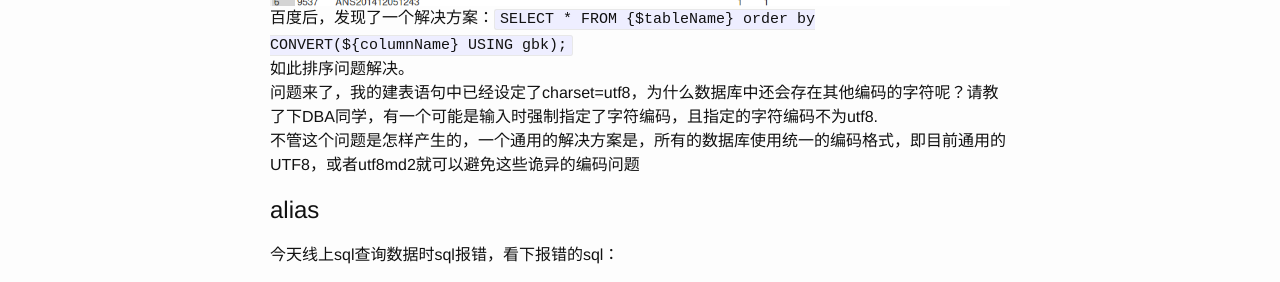
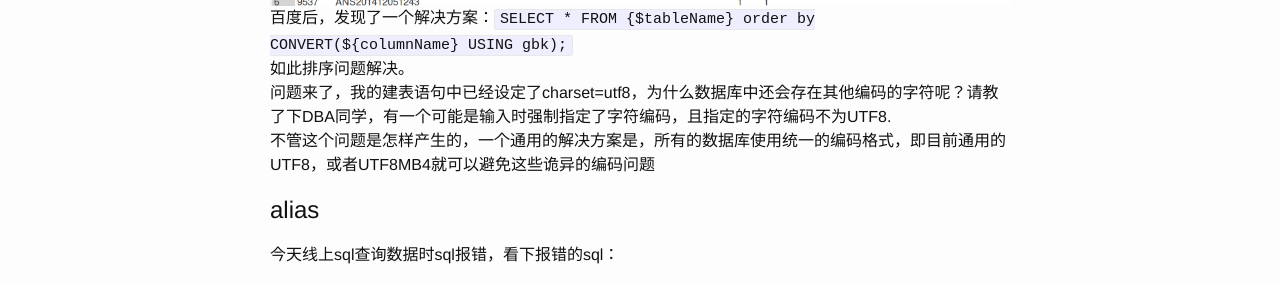
Before and after one commit to honchy/swa19.github.io, a Jekyll site: the page built from _posts/2017-09-04-coding的坑之Mysql.md, in a window 1280 px wide. Shown: the part 1153-1435 px from the top of the page. Built offline with Jekyll 4.4.1, drawn with Linux system fonts in a browser that asks for light colours.

```diff
--- a/_posts/2017-09-04-coding的坑之Mysql.md
+++ b/_posts/2017-09-04-coding的坑之Mysql.md
@@ -13,8 +13,8 @@ tags: tips
 ![](/_pic/Screenshot from 2017-09-07 10-52-53.png)
 百度后，发现了一个解决方案：`SELECT * FROM {$tableName} order by  CONVERT(${columnName} USING gbk);`
 如此排序问题解决。
-问题来了，我的建表语句中已经设定了charset=utf8，为什么数据库中还会存在其他编码的字符呢？请教了下DBA同学，有一个可能是输入时强制指定了字符编码，且指定的字符编码不为utf8.
-不管这个问题是怎样产生的，一个通用的解决方案是，所有的数据库使用统一的编码格式，即目前通用的UTF8，或者utf8md2就可以避免这些诡异的编码问题
+问题来了，我的建表语句中已经设定了charset=utf8，为什么数据库中还会存在其他编码的字符呢？请教了下DBA同学，有一个可能是输入时强制指定了字符编码，且指定的字符编码不为UTF8.
+不管这个问题是怎样产生的，一个通用的解决方案是，所有的数据库使用统一的编码格式，即目前通用的UTF8，或者UTF8MB4就可以避免这些诡异的编码问题
 
 # alias
 今天线上sql查询数据时sql报错，看下报错的sql：
```
Also changed, not shown: _posts/2017-09-06-线程池.md (added, +37 -0 lines).
